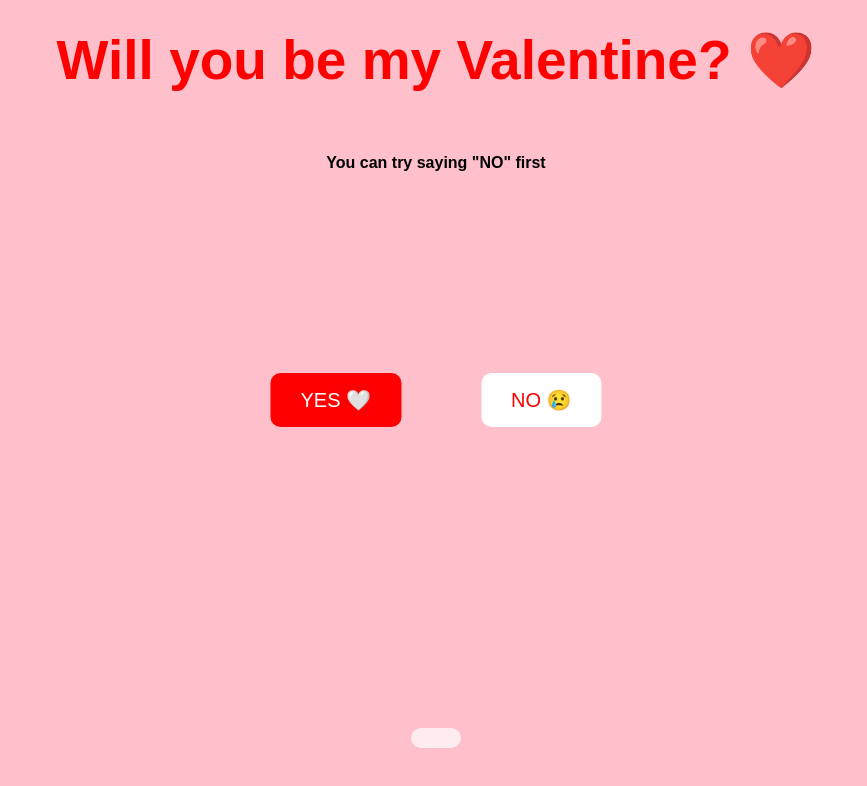
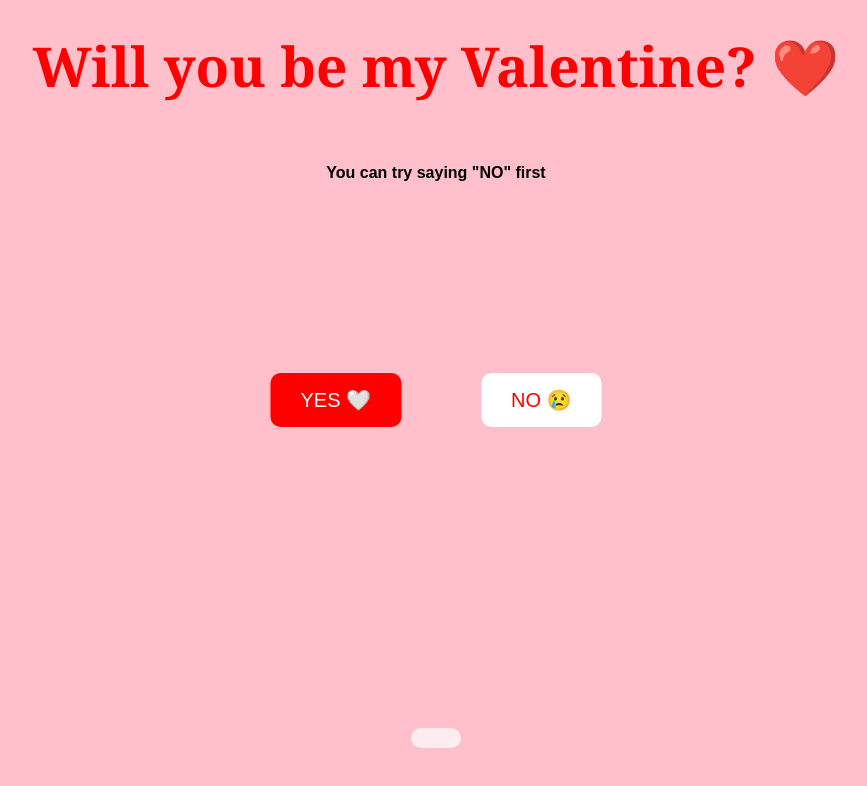
Before and after one commit to ishitamba/ai-valentine-site, a plain HTML site: page index.html in a window 1280 px wide. Both pictures are taken after a click on the button "Start Love 💕". Shown: the whole page, without its empty margins (204-1071 px from the left). Drawn offline with Linux system fonts and the light colour scheme.

Commit message:
Update style.css

```diff
--- a/style.css
+++ b/style.css
@@ -28,6 +28,7 @@ body {
     margin-bottom: 40px;
 margin-top: 10px;
     color: red;
+    font-family: "Georgia", serif;
 }
 
 /* BUTTON CONTAINER (Centers YES + NO) */
```
